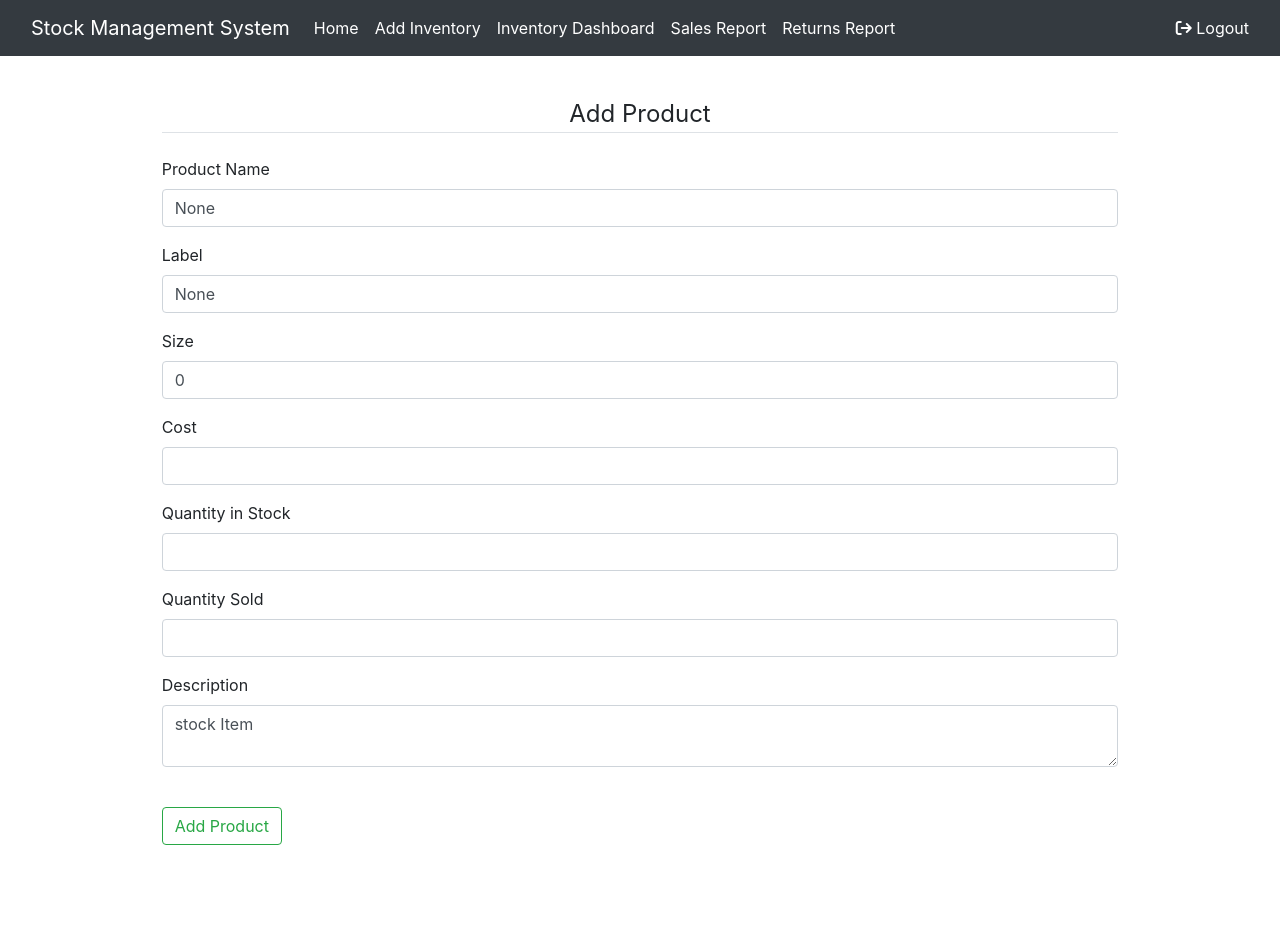
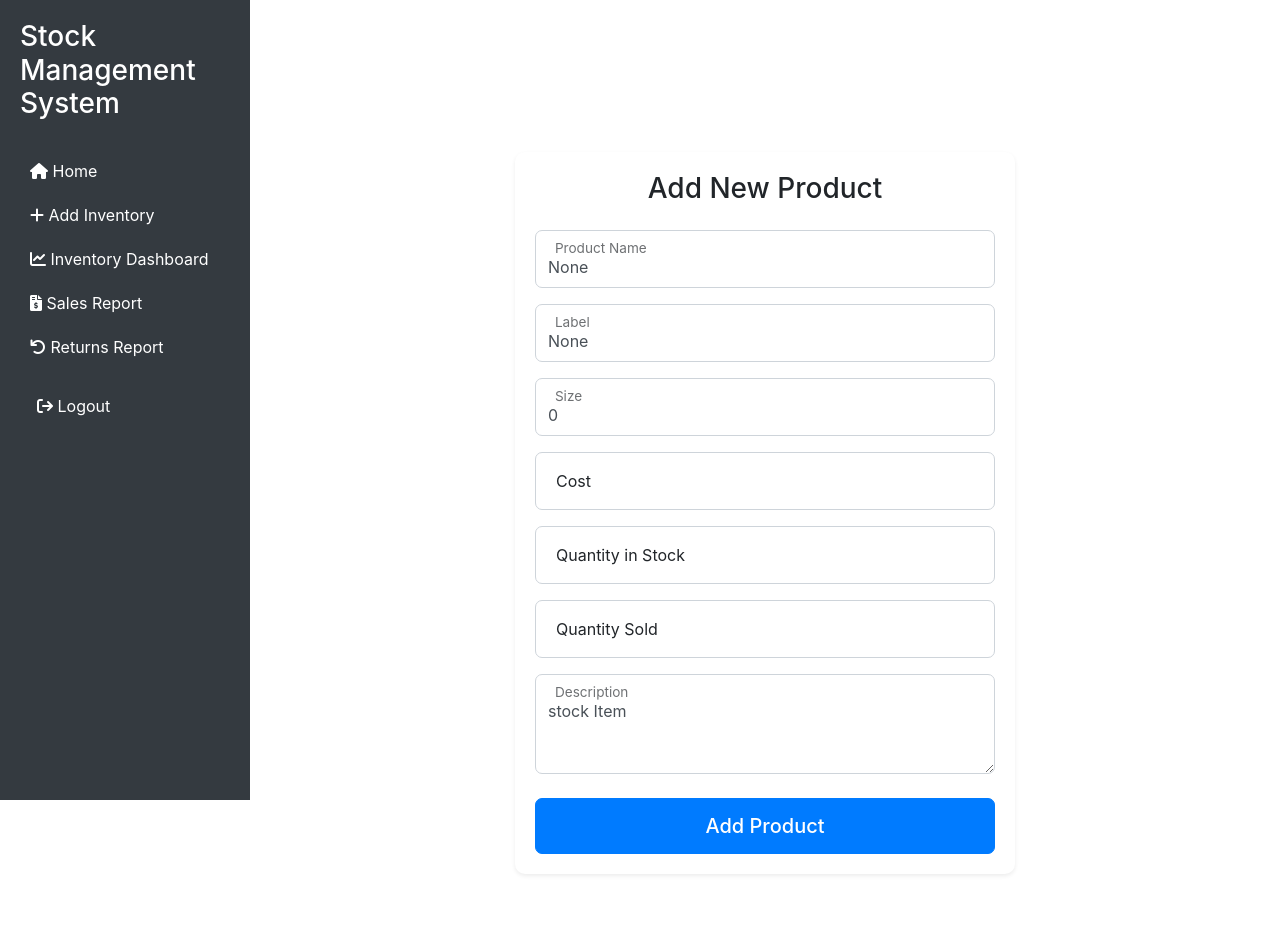
Before and after one commit to Waltermasoja/IMS, a Django app: page /inventory/add_inventory/ in a window 1280 px wide. Before the commit the page ends 845 px from the top, so only its background shows below. Run offline with Django 5.2, Linux system fonts and the light colour scheme; a user stored in the database is signed in; parts of the project's set-up code (start-up, migrations or seed data) failed here and were passed over; some libraries are stand-ins or nearby versions.

Commit message:
side bar right

```diff
--- a/inventory/models.py
+++ b/inventory/models.py
@@ -13,7 +13,7 @@
     cummulative_quantity_sold = models.IntegerField(default=0)
     cumulative_sales = models.DecimalField(max_digits=19, decimal_places=2, default=0.00)
     size = models.PositiveIntegerField(default=0,blank=False,null=0)
-    label = models.TextField(max_length=255,default=None)
+    label = models.TextField(max_length=255,default=None,blank=True,null=True)
 
 
     def __str__(self) -> str:
--- a/static/css/main.css
+++ b/static/css/main.css
@@ -1,9 +1,44 @@
 body {
-    background-color:wheat;
+    margin: 0;
+    padding: 0;
+    min-height: 100vh;
 }
-.content_section {
-    background: white;
-    margin: 40px;
-    margin: 1.5 rem 1.5 rem;
-    border-radius: 10px;
+
+.wrapper {
+    display: flex;
+    width: 100%;
+    align-items: stretch;
+    min-height: 100vh;
 }
+
+#sidebar {
+    min-width: 250px !important;
+    max-width: 250px !important;
+    min-height: 100vh !important;
+    position: fixed !important;
+    top: 0 !important;
+    left: 0 !important;
+    padding: 20px !important;
+    z-index: 999 !important;
+}
+
+#content {
+    margin-top: 100px !important;
+    margin-left: 250px;
+    width: 100%;
+    padding: 20px;
+}
+
+.sidebar-header {
+    padding-bottom: 20px;
+}
+
+#sidebar ul li a {
+    padding: 10px;
+    display: block;
+    text-decoration: none;
+}
+
+#sidebar ul li a:hover {
+    background: #343a40;
+}
--- a/templates/base.html
+++ b/templates/base.html
@@ -12,95 +12,73 @@
   {% endif %}
   <link href="https://cdn.jsdelivr.net/npm/bootstrap@5.0.2/dist/css/bootstrap.min.css" rel="stylesheet"
     integrity="sha384-EVSTQN3/azprG1Anm3QDgpJLIm9Nao0Yz1ztcQTwFspd3yD65VohhpuuCOmLASjC" crossorigin="anonymous">
-  <link rel="stylesheet" href="{% static 'css/main.css' %}">
-  <link rel="stylesheet" href="https://cdn.jsdelivr.net/npm/@fortawesome/fontawesome-free@6.4.2/css/fontawesome.min.css"
-    integrity="sha384-BY+fdrpOd3gfeRvTSMT+VUZmA728cfF9Z2G42xpaRkUGu2i3DyzpTURDo5A6CaLK" crossorigin="anonymous">
+  <link rel="stylesheet" type="text/css" href="{% static 'css/main.css' %}">
   <link rel="stylesheet" href="https://cdnjs.cloudflare.com/ajax/libs/font-awesome/6.0.0-beta3/css/all.min.css">
   <link rel="stylesheet" href="https://maxcdn.bootstrapcdn.com/bootstrap/4.5.2/css/bootstrap.min.css">
-
 </head>
 
 <body>
+  <div class="wrapper">
+    <!-- Sidebar -->
+    <nav id="sidebar" class="bg-dark">
+      <div class="sidebar-header">
+        <h3 class="text-white">Stock Management System</h3>
+      </div>
 
+      <ul class="list-unstyled components">
+        <li>
+          <a href="{% url 'inventory' %}" class="nav-link text-white">
+            <i class="fas fa-home"></i> Home
+          </a>
+        </li>
+        <li>
+          <a href="{% url 'add_inventory' %}" class="nav-link text-white">
+            <i class="fas fa-plus"></i> Add Inventory
+          </a>
+        </li>
+        <li>
+          <a href="{% url 'dashboard' %}" class="nav-link text-white">
+            <i class="fas fa-chart-line"></i> Inventory Dashboard
+          </a>
+        </li>
+        <li>
+          <a href="{% url 'sales_summary' %}" class="nav-link text-white">
+            <i class="fas fa-file-invoice-dollar"></i> Sales Report
+          </a>
+        </li>
+        <li>
+          <a href="{% url 'return_summary' %}" class="nav-link text-white">
+            <i class="fas fa-undo"></i> Returns Report
+          </a>
+        </li>
+      </ul>
 
-  <nav class="navbar navbar-expand-lg navbar-dark bg-dark">
-    <div class="container-fluid">
-      <a class="navbar-brand" href="#">Stock Management System</a>
-      <button class="navbar-toggler" type="button" data-bs-toggle="collapse" data-bs-target="#navbarSupportedContent" aria-controls="navbarSupportedContent" aria-expanded="false" aria-label="Toggle navigation">
-        <span class="navbar-toggler-icon"></span>
-      </button>
-      <div class="collapse navbar-collapse" id="navbarSupportedContent">
-        <ul class="navbar-nav me-auto mb-2 mb-lg-0">
-          <li class="nav-item">
-            <a class="nav-link active" aria-current="page" href="{% url 'inventory' %}">Home</a>
-          </li>
-          <li class="nav-item">
-            <a class="nav-link active" aria-current="page" href="{% url 'add_inventory' %}">Add Inventory</a>
-          </li>
-
-          <li class="nav-item">
-
-            <a class="nav-link active" aria-current="page" href="{% url 'dashboard' %}">Inventory Dashboard</a>
-          </li>
-
-          <li class="nav-item">
-
-            <a class="nav-link active" aria-current="page" href="{% url 'sales_summary' %}">Sales Report</a>
-          </li>
-
-          <li class="nav-item">
-
-            <a class="nav-link active" aria-current="page" href="{% url 'return_summary' %}">Returns Report</a>
-          </li>
-
-
-
-
-        </ul>
-        <form method="post" action="{% url 'logout' %}" class="d-flex">
+      <form method="post" action="{% url 'logout' %}" class="mt-auto">
         {% csrf_token %}
-                  <button type="submit" class="btn btn-link nav-link"
-                    style="padding: 0; border: none; background: none; color: white; text-decoration: none;">
-                    <i class="fa fa-sign-out" aria-hidden="true"></i> Logout
+        <button type="submit" class="btn btn-link nav-link text-white">
+          <i class="fa fa-sign-out"></i> Logout
         </button>
       </form>
-      </div>
-    </div>
     </nav>
 
-
-
-
-  <main>
-    <div class="container-fluid">
-      <div class="row">
-        <div class="col-md-1"></div>
-        <div class="col-md-10 col-sm-12 col-xm-12">
-
+    <!-- Page Content -->
+    <div id="content">
       {% if messages %}
       {% for message in messages %}
-          <div class="alert alert-{{message.tags}}" mt-4>
+      <div class="alert alert-{{message.tags}} mt-4">
         {{message}}
       </div>
       {% endfor %}
+      {% endif %}
 
-          {% endif %}
       {% block content %}
       {% endblock %}
     </div>
-        <div class="col-md-1"></div>
-
   </div>
-
-    </div>
-  </main>
-
 
   <script src="https://cdn.jsdelivr.net/npm/bootstrap@5.0.2/dist/js/bootstrap.bundle.min.js"
     integrity="sha384-MrcW6ZMFYlzcLA8Nl+NtUVF0sA7MsXsP1UyJoMp4YLEuNSfAP+JcXn/tWtIaxVXM"
     crossorigin="anonymous"></script>
-
-
 </body>
 
 </html>
--- a/templates/inventory/inventory_add.html
+++ b/templates/inventory/inventory_add.html
@@ -1,48 +1,89 @@
 {% extends 'base.html' %}
 {% block content %}
 {% load static %}
-<div class="content_section">
-    <form method="POST" action="">
-        {% csrf_token %}
-        <fieldset>
-            <legend class="border-bottom pd-2 mb-4 text-center">Add Product</legend>
+<div class="card shadow-sm">
+    <div class="card-body">
+        <form method="POST" action="">
+            {% csrf_token %}
+            <h3 class="card-title text-center mb-4">Add New Product</h3>
 
-            <div class="mb-3">
-                <label for="{{ form.name.id_for_label }}" class="form-label">Product Name</label>
-                <input type="text" name="name" class="form-control" id="{{ form.name.id_for_label }}" value="{{ form.name.value }}">
-            </div>
-            <div class="mb-3">
-                <label for="{{ form.label.id_for_label }}" class="form-label">Label</label>
-                <input type="text" name="label" class="form-control" id="{{ form.label.id_for_label }}" value="{{ form.label.value }}">
-            </div>
-            <div class="mb-3">
-                <label for="{{ form.size.id_for_label }}" class="form-label">Size</label>
-                <input type="number" name="size" class="form-control" id="{{ form.size.id_for_label }}" value="{{ form.size.value }}">
+            <div class="form-floating mb-3">
+                <input type="text" name="name" class="form-control"
+                       id="{{ form.name.id_for_label }}" value="{{ form.name.value }}" placeholder="Product Name">
+                <label for="{{ form.name.id_for_label }}">Product Name</label>
             </div>
 
-            <div class="mb-3">
-                <label for="{{ form.cost.id_for_label }}" class="form-label">Cost</label>
-                <input type="number" step="0.01" name="cost" class="form-control" id="{{ form.cost.id_for_label }}" value="{{ form.cost.value }}">
-            </div>
-            <div class="mb-3">
-                <label for="{{ form.quantity_in_Stock.id_for_label }}" class="form-label">Quantity in Stock</label>
-                <input type="number" name="quantity_in_Stock" class="form-control" id="{{ form.quantity_in_Stock.id_for_label }}" value="{{ form.quantity_in_Stock.value }}">
-            </div>
-            <div class="mb-3">
-                <label for="{{ form.quantity_sold.id_for_label }}" class="form-label">Quantity Sold</label>
-                <input type="number" name="quantity_sold" class="form-control" id="{{ form.quantity_sold.id_for_label }}" value="{{ form.quantity_sold.value }}">
+            <div class="form-floating mb-3">
+                <input type="text" name="label" class="form-control"
+                       id="{{ form.label.id_for_label }}" value="{{ form.label.value }}" placeholder="Label">
+                <label for="{{ form.label.id_for_label }}">Label</label>
             </div>
 
-
-            <div class="mb-3">
-                <label for="{{ form.description.id_for_label }}" class="form-label">Description</label>
-                <textarea name="description" class="form-control" id="{{ form.description.id_for_label }}">{{ form.description.value }}</textarea>
+            <div class="form-floating mb-3">
+                <input type="number" name="size" class="form-control"
+                       id="{{ form.size.id_for_label }}" value="{{ form.size.value }}" placeholder="Size">
+                <label for="{{ form.size.id_for_label }}">Size</label>
             </div>
 
-        </fieldset>
-        <div class="form-group pt-4">
-            <button type="submit" class="btn btn-outline-success">Add Product</button>
-        </div>
-    </form>
+            <div class="form-floating mb-3">
+                <input type="number" step="0.01" name="cost" class="form-control"
+                       id="{{ form.cost.id_for_label }}" value="{{ form.cost.value }}" placeholder="Cost">
+                <label for="{{ form.cost.id_for_label }}">Cost</label>
+            </div>
+
+            <div class="form-floating mb-3">
+                <input type="number" name="quantity_in_Stock" class="form-control"
+                       id="{{ form.quantity_in_Stock.id_for_label }}" value="{{ form.quantity_in_Stock.value }}" placeholder="Stock">
+                <label for="{{ form.quantity_in_Stock.id_for_label }}">Quantity in Stock</label>
+            </div>
+
+            <div class="form-floating mb-3">
+                <input type="number" name="quantity_sold" class="form-control"
+                       id="{{ form.quantity_sold.id_for_label }}" value="{{ form.quantity_sold.value }}" placeholder="Sold">
+                <label for="{{ form.quantity_sold.id_for_label }}">Quantity Sold</label>
+            </div>
+
+            <div class="form-floating mb-4">
+                <textarea name="description" class="form-control"
+                          id="{{ form.description.id_for_label }}"
+                          style="height: 100px"
+                          placeholder="Description">{{ form.description.value }}</textarea>
+                <label for="{{ form.description.id_for_label }}">Description</label>
+            </div>
+
+            <div class="d-grid gap-2">
+                <button type="submit" class="btn btn-primary btn-lg">Add Product</button>
+            </div>
+        </form>
+    </div>
 </div>
+
+<style>
+.card {
+    max-width: 500px;
+    margin: 2rem auto;
+    border-radius: 10px;
+    border: none;
+}
+
+.form-floating > label {
+    padding-left: 20px;
+}
+
+.form-control {
+    border-radius: 7px;
+    border: 1px solid #ced4da;
+}
+
+.form-control:focus {
+    border-color: #80bdff;
+    box-shadow: 0 0 0 0.2rem rgba(0,123,255,.25);
+}
+
+.btn-primary {
+    padding: 12px;
+    font-weight: 500;
+    border-radius: 7px;
+}
+</style>
 {% endblock %}
```
Also changed, not shown: inventorySystem/settings.py (+17 -17 lines), db.sqlite3, inventory/migrations/0001_initial.py, inventory/migrations/0002_inventory_description.py (deleted), inventory/migrations/0003_return.py (deleted), inventory/migrations/0004_inventory_sell.py (deleted), inventory/migrations/0005_alter_inventory_sell.py (deleted), inventory/migrations/0006_inventory_cummulative_quantity_sold.py (deleted), inventory/migrations/0007_inventory_cumulative_sales.py (deleted), inventory/migrations/0008_damaged.py (deleted), inventory/migrations/0009_remove_damaged_return_date_inventory_label_and_more.py (deleted), inventory/migrations/0010_return_label_return_size.py (deleted), 1 other file. Lines whose indentation alone changed are shown as unchanged.
